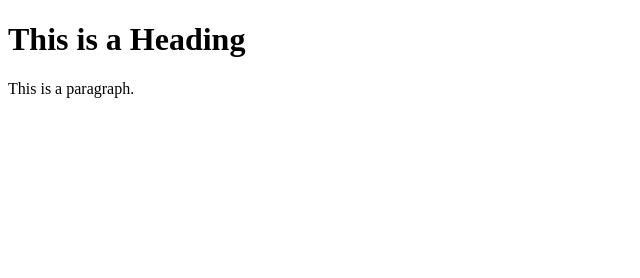
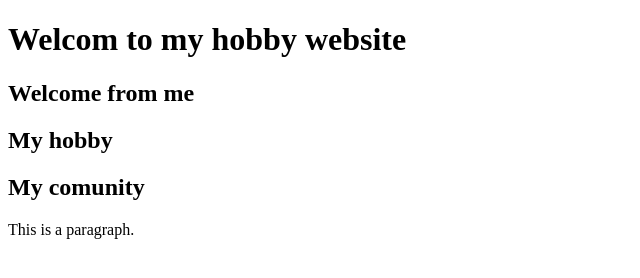
Before and after one commit to RobertsGoGo/my_second_web_page, a plain HTML site: page index.html in a window 1280 px wide. Shown: the whole page, without its empty margins (0-640 px from the left). Drawn offline with Linux system fonts and the light colour scheme.

Commit message:
Update index.html

```diff
--- a/index.html
+++ b/index.html
@@ -2,7 +2,10 @@
 <html>
 <body>
 
-<h1>This is a Heading</h1>
+<h1>Welcom to my hobby website</h1>
+  <h2>Welcome from me</h2>
+  <h2>My hobby</h2>
+  <h2>My comunity</h2>
 <p>This is a paragraph.</p>
 
 </body>
```
